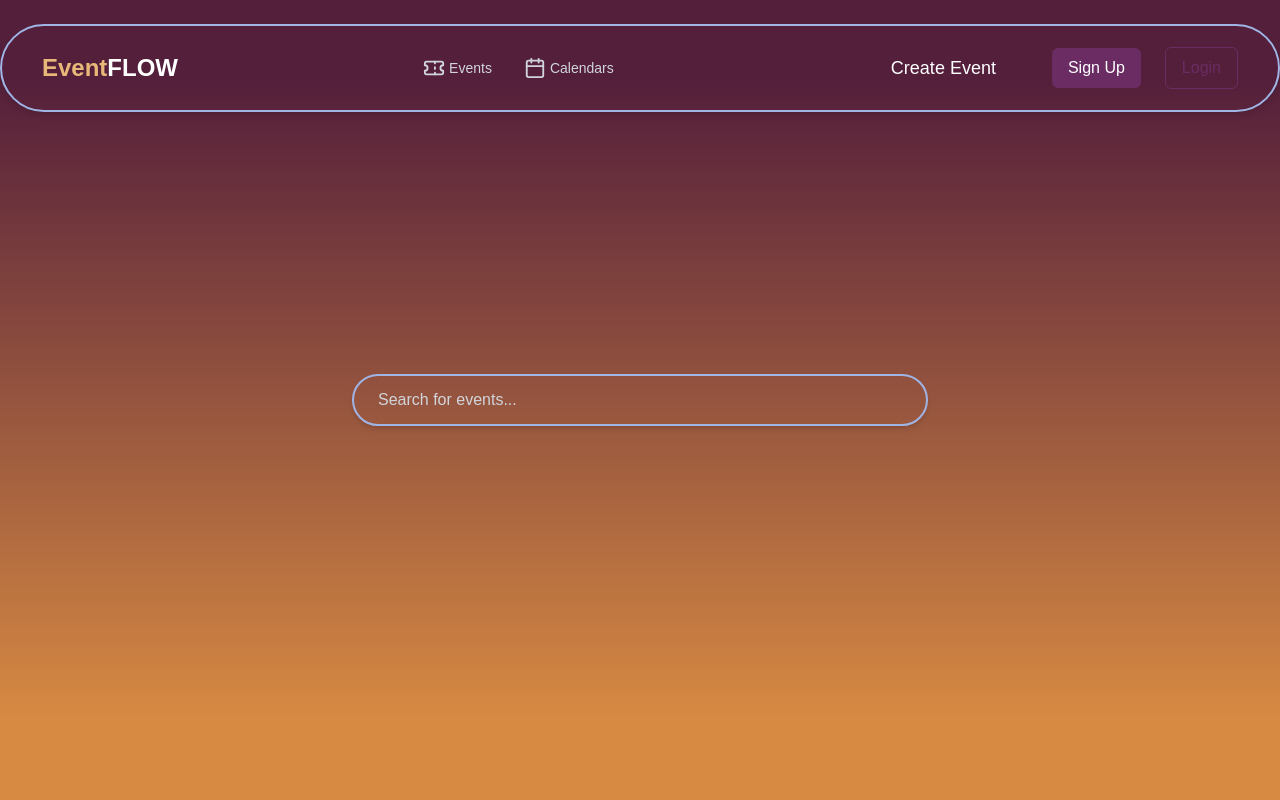
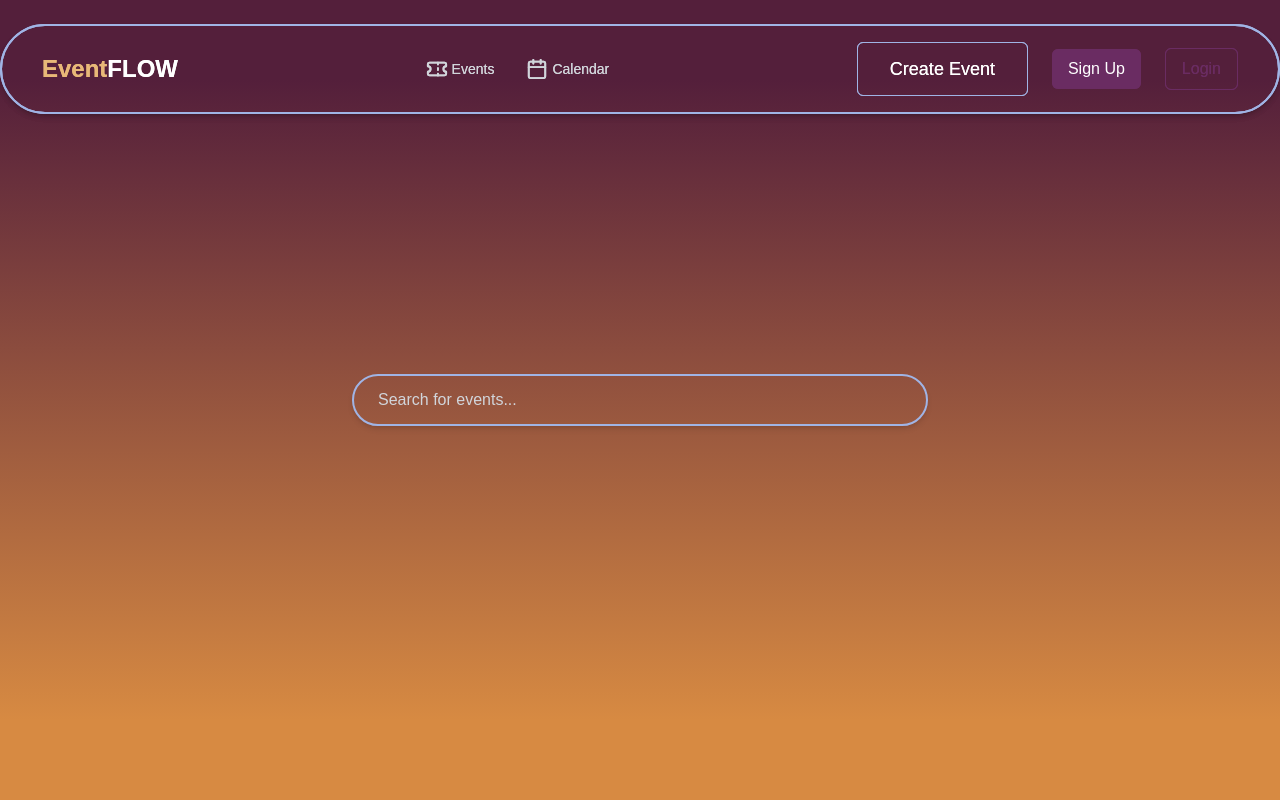
Before and after one commit to SarveshP12/DRM_FC, a Next.js app in the folder eventflow/: page / in a window 1280 px wide. Shown: the top 800 px of the page. Built offline with nearby package versions, Linux system fonts and the light colour scheme; no server answers.

Commit message:
adding pages-1

```diff
--- /dev/null
+++ b/eventflow/src/app/components/create-event.js
@@ -0,0 +1,79 @@
+"use client";
+import React, { useState } from "react";
+import Navbar from "./navbar";
+
+const CreateEvent = () => {
+  const router = useRouter();
+  const createEvent = useMutation(api.events.create);
+
+  const [eventData, setEventData] = useState({
+    title: "",
+    startDate: "",
+    endDate: "",
+    startTime: "",
+    endTime: "",
+    isFullDay: false,
+    location: "",
+    capacity: 100,
+    inviteLink: "",
+  });
+
+  const handleChange = (e) => {
+    const { name, value, type, checked } = e.target;
+    setEventData({
+      ...eventData,
+      [name]: type === "checkbox" ? checked : value,
+    });
+  };
+
+  const handleSubmit = async (e) => {
+    e.preventDefault();
+    try {
+      await createEvent(eventData);
+      alert("Event Created Successfully!");
+      router.push("/events"); // Redirect to events page after creation
+    } catch (error) {
+      console.error("Error creating event:", error);
+      alert("Failed to create event!");
+    }
+  };
+
+  return (
+    <>
+      <Navbar />
+      <div className="max-w-3xl mx-auto p-6 bg-[#3b1e1e] text-white rounded-lg shadow-md mt-20">
+        <h2 className="text-2xl font-bold mb-4">Create Event</h2>
+        <form onSubmit={handleSubmit} className="space-y-4">
+          <Input name="title" placeholder="Event Name" value={eventData.title} onChange={handleChange} required />
+
+          <div className="flex gap-4">
+            <Input type="date" name="startDate" value={eventData.startDate} onChange={handleChange} required />
+            <Input type="time" name="startTime" value={eventData.startTime} onChange={handleChange} required />
+          </div>
+
+          <div className="flex gap-4">
+            <Input type="date" name="endDate" value={eventData.endDate} onChange={handleChange} />
+            <Input type="time" name="endTime" value={eventData.endTime} onChange={handleChange} />
+          </div>
+
+          <div className="flex items-center gap-2">
+            <label>Full Day Event</label>
+            <Switch
+              name="isFullDay"
+              checked={eventData.isFullDay}
+              onCheckedChange={() => setEventData({...eventData, isFullDay: !eventData.isFullDay })}
+            />
+          </div>
+
+          <Input name="location" placeholder="Event Location" value={eventData.location} onChange={handleChange} required />
+          <Textarea name="description" placeholder="Event Description" value={eventData.description} onChange={handleChange} />
+          <Input type="number" name="capacity" value={eventData.capacity} onChange={handleChange} />
+
+          <Button type="submit" className="w-full bg-white text-black">Create Event</Button>
+        </form>
+      </div>
+    </>
+  );
+};
+
+export default CreateEvent;
--- a/eventflow/src/app/components/navbar.js
+++ b/eventflow/src/app/components/navbar.js
@@ -1,33 +1,40 @@
 "use client";
-import React, { useState, useEffect } from "react";
-import { Ticket, Calendar } from "lucide-react"; // Icons from Lucide-react
+import React from "react";
+import Link from "next/link";
+import { useRouter } from "next/navigation";
+import { Ticket, Calendar } from "lucide-react";
 import { UserButton, SignedIn, SignedOut, SignInButton, SignUpButton } from "@clerk/nextjs";
 
 const Navbar = () => {
+  const router = useRouter();
+
   return (
     <nav className="w-full max-w-7xl mx-auto p-4 flex justify-between items-center bg-transparent fixed top-6 left-1/2 transform -translate-x-1/2 px-10 border-2 border-[#A0B4E5] rounded-full shadow-md">
 
       {/* Logo */}
-      <h1 className="text-[#e8b878] text-2xl font-bold">
+      <Link href="/" className="text-[#e8b878] text-2xl font-bold">
         Event<span className="text-white">FLOW</span>
-      </h1>
+      </Link>
 
-      {/* Icons Section */}
+      {/* Navigation Links */}
       <div className="flex space-x-8 text-gray-300">
-        <div className="flex items-center space-x-1 cursor-pointer hover:text-white transition-all">
+        <Link href="/events" className="flex items-center space-x-1 cursor-pointer hover:text-white transition-all">
           <Ticket size={22} />
           <span className="text-sm">Events</span>
-        </div>
-        <div className="flex items-center space-x-1 cursor-pointer hover:text-white transition-all">
+        </Link>
+        <Link href="/calendar" className="flex items-center space-x-1 cursor-pointer hover:text-white transition-all">
           <Calendar size={22} />
-          <span className="text-sm">Calendars</span>
-        </div>
+          <span className="text-sm">Calendar</span>
+        </Link>
       </div>
 
       {/* Authentication Section */}
       <div className="flex items-center gap-6">
-        {/* Create Event Button (Placed before Sign Up) */}
-        <button className="px-8 py-3 text-lg text-white bg-transparent hover:bg-[#4a1e4a] transition-all">
+        {/* Create Event Button */}
+        <button
+          onClick={() => router.push("/create-event")}
+          className="px-8 py-3 text-lg text-white bg-transparent border border-[#A0B4E5] hover:bg-[#4a1e4a] transition-all rounded-md"
+        >
           Create Event
         </button>
 
--- a/eventflow/src/app/page.js
+++ b/eventflow/src/app/page.js
@@ -1,10 +1,21 @@
+"use client";
+import { useState } from "react";
 import Navbar from "./components/navbar";
-import HomePage from "./components/home"; // Renaming import to avoid conflict
+import Home from "./components/home";
+import Events from "./components/events";
+import CreateEvent from "./components/create-event";
 
-export default function Home() {
+export default function Page() {
+  const [activePage, setActivePage] = useState("home");
+
   return (
-    <div className="relative h-screen w-full">
-      <HomePage /> {/* Use the new name */}
+    <div className="min-h-screen">
+      <Navbar setActivePage={setActivePage} />
+
+      {activePage === "home" && <Home />}
+      {activePage === "events" && <Events />}
+      {activePage === "calendar" && <Calendar />}
+      {activePage === "create-event" && <CreateEvent />}
     </div>
   );
 }
```
Also changed, not shown: eventflow/src/app/components/calender.js (added), eventflow/src/app/components/events.js (added).
